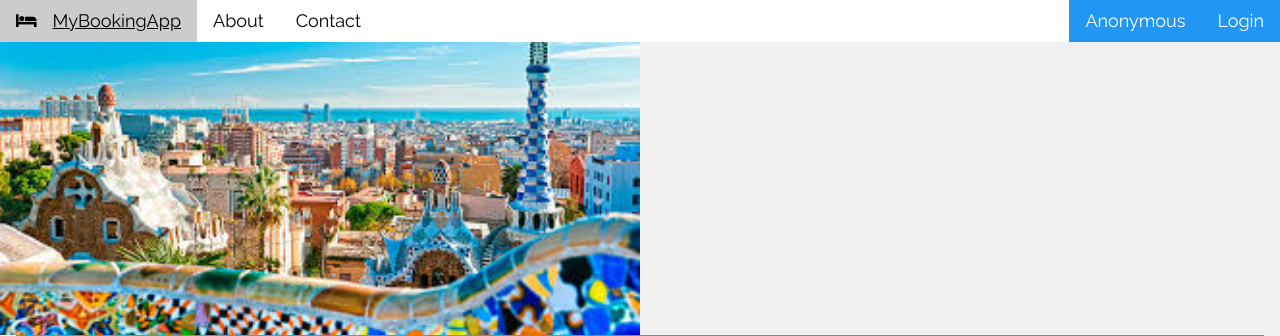
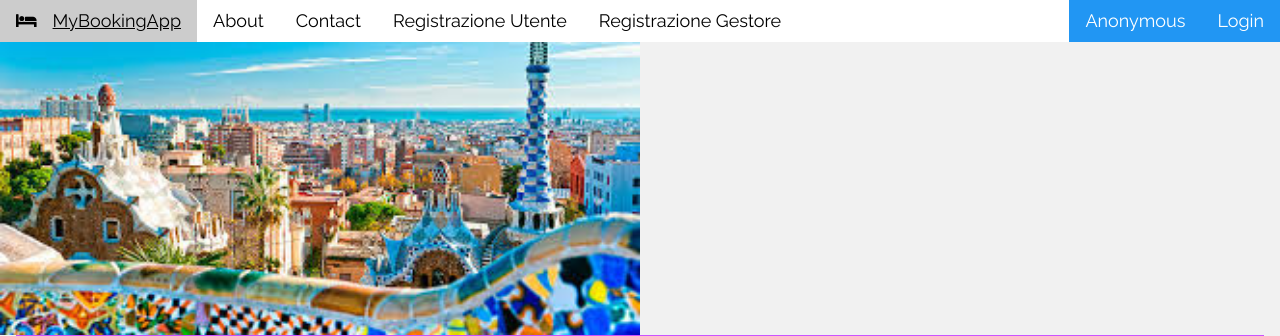
Before and after one commit to Mez1092/LD_MG, a Django app: page /myBookingApp_2/creahotel/ in a window 1280 px wide. Shown: the top 336 px of the page. Run offline with Django 3.2, Linux system fonts and the light colour scheme; some libraries are stand-ins or nearby versions.

Commit message:
Aggiunti pulsanti per le funzioni di creazione utente su tutte. Aggiunti i relativi link alla pagina urls. Aggiunte le funzioni che creano un utente e che gi forniscono i permessi relativi al gruppo( da ultimare)

```diff
--- a/myBookingApp_2/urls.py
+++ b/myBookingApp_2/urls.py
@@ -11,5 +11,7 @@ urlpatterns = [
     url(r'^creazioneavvenuta/', views.successocreazione, name='creazioneavvenuta'),
     url(r'^logout/$', views.logout_view, name='logout'),
     url(r'^login/',views.login_test,name='login'),
-    url(r'^userpage/',views.userpage,name='user')
+    url(r'^userpage/',views.userpage,name='user'),
+	url(r'^registrazioneutente/',views.register_user,name='registrazioneutente'),
+    url(r'^registrazionegestore/',views.register_gestore,name='registrazionegestore')
 ]
--- a/myBookingApp_2/views.py
+++ b/myBookingApp_2/views.py
@@ -1,3 +1,4 @@
+from django.contrib.auth.models import Permission
 from django.db.models.functions import datetime
 from django.contrib import messages
 from django.db import IntegrityError
@@ -237,11 +238,32 @@ def register_user(request):
             password =form.cleaned_data['password1'],
             email =form.cleaned_data['email']
             )
-            return HttpResponseRedirect('/TravelBook/register_success')
+            # AGGIUNGERE NOME DEL GRUPPO DEI PERMESSI UTENTE
+            # permission = Permission.objects.get(name='Can add hotel')
+            # user.user_permissions.add(permission)
+
+            return HttpResponseRedirect('registrazione_avvenuta.html')
     else:
         form = RegistrationForm()
-    variables = RequestContext(request, {'form': form})
-    return render_to_response('registration/register.html',variables,)
+    return render(request, 'register.html', {'form': form})
+
+def register_gestore(request):
+    if request.method == 'POST':
+        form = RegistrationForm(request.POST)
+        if form.is_valid():
+            user = User.objects.create_user(
+            username =form.cleaned_data['username'],
+            password =form.cleaned_data['password1'],
+            email =form.cleaned_data['email']
+            )
+            # INSERIRE IL NOME DEL GRUPPO COI PERMESSI DEL GESTORE
+            # permission = Permission.objects.get(name='Can add hotel')
+            # user.user_permissions.add(permission)
+
+            return HttpResponseRedirect('registrazione_avvenuta.html')
+    else:
+        form = RegistrationForm()
+    return render(request, 'register.html', {'form': form})
 
 def login_test(request):
     if request.method == 'POST':
--- a/templates/base2.html
+++ b/templates/base2.html
@@ -19,6 +19,8 @@
             <a  class="w3-bar-item w3-button w3-blue w3-mobile"><i class="fa fa-bed w3-margin-right"></i>MyBookingApp</a>
             <a href="#about" class="w3-bar-item w3-button w3-mobile">About</a>
             <a href="#contact" class="w3-bar-item w3-button w3-mobile">Contact</a>
+            <a href="/myBookingApp_2/registrazioneutente" class="w3-bar-item w3-button w3-mobile">Registrazione Utente</a>
+            <a href="/myBookingApp_2/registrazionegestore" class="w3-bar-item w3-button w3-mobile">Registrazione Gestore</a>
             {% if user.is_authenticated %}
                 <a href="http://127.0.0.1:8000/myBookingApp_2/logout" class="w3-bar-item w3-button w3-blue w3-mobile w3-right"  >Logout</a>
                 <a href="http://127.0.0.1:8000/myBookingApp_2/userpage" class="w3-bar-item w3-button w3-blue w3-mobile w3-right" >{{ user.username }}</a>
```
